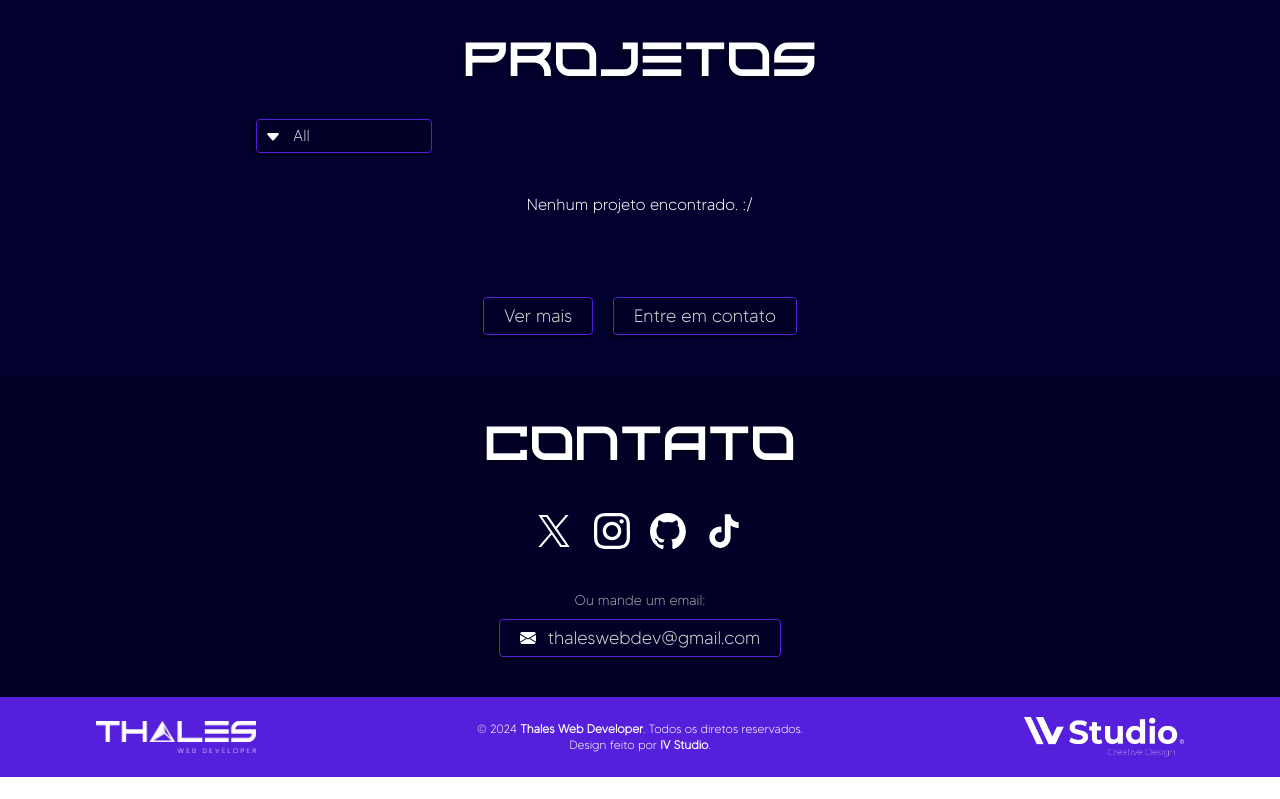
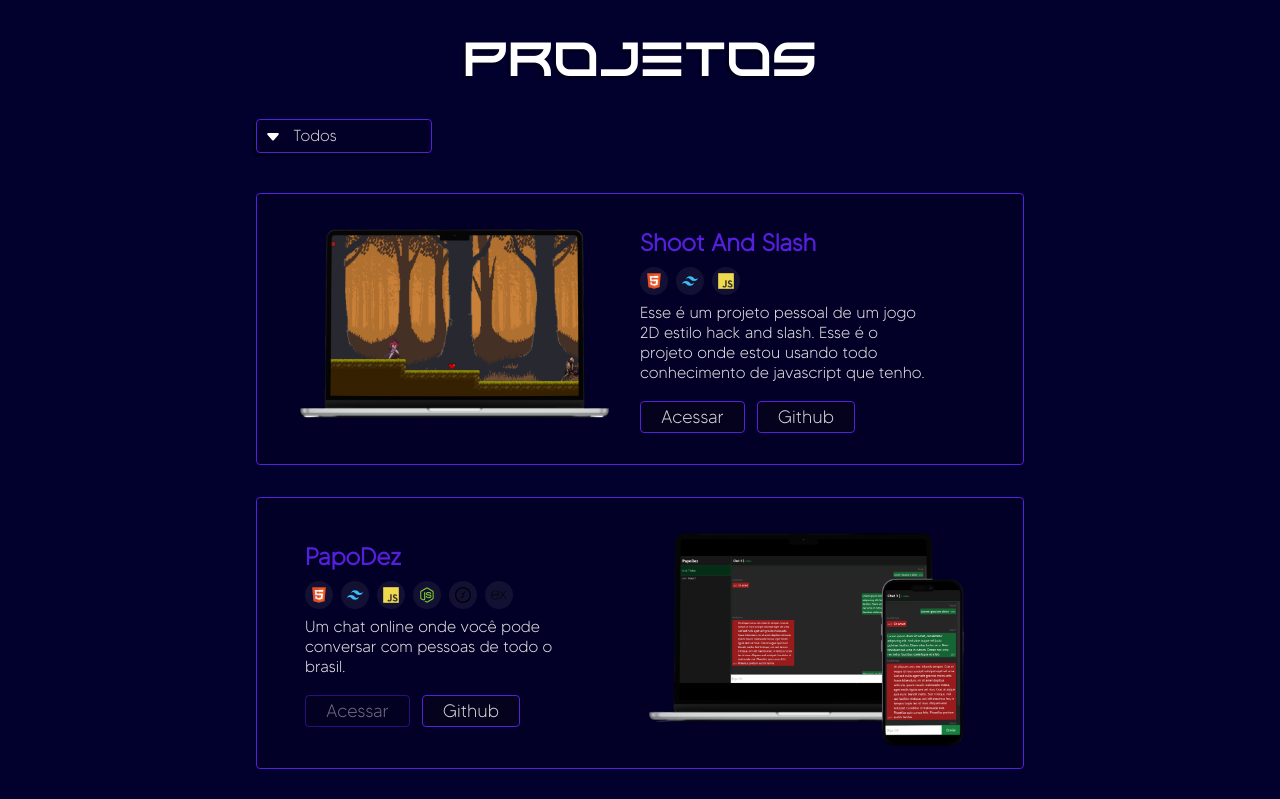
Before and after one commit to thalesmariiano/thalesdeveloper.com.br, a Vue app: page / in a window 1280 px wide. Shown: the part 1780-2579 px from the top of the page. Before the commit the page ends 2557 px from the top, so only its background shows below. Built offline with nearby package versions, Linux system fonts and the light colour scheme.

Commit message:
Project section style updated && fixes

```diff
--- a/src/components/ProjetoCard.vue
+++ b/src/components/ProjetoCard.vue
@@ -1,18 +1,18 @@
 <template>
 	<div :class="card_class">
 		<div class="w-full">
-			<img class="mx-auto w-72 md:w-80" :src="project.image" :alt="project.name">
+			<img class="mx-auto w-72 md:w-80" :src="`/src/assets/banners/${project.image}.png`" :alt="project.name">
 		</div>
 		<div class="w-full md:text-left space-y-5">
 			<div class="md:text-left mx-auto md:mx-0 space-y-2 w-3/4 md:w-4/5">
 				<h2 class="font-bold font-madeTommy text-2xl text-myPurple-400">{{ project.name }}</h2>
-				<ul class="flex gap-x-2 justify-center md:justify-start items-center">
+				<ul class="w-56 flex gap-x-2 justify-center md:justify-start items-center">
 					<li
-						v-for="category in project.categorys"
+						v-for="lang in project.langs"
 						:key="project.id"
-						class="text-neutral-300 font-madeTommy text-xs bg-neutral-700/50 px-2 rounded-md"
+						class="bg-neutral-400/10 p-1.5 rounded-full"
 					>
-						{{ category }}
+						<img class="w-4" :src="`/src/assets/icons/langs/${lang}.svg`" :title="lang" :alt="lang">
 					</li>
 				</ul>
 				<p class="text-neutral-200 font-madeTommy leading-5">
@@ -28,7 +28,8 @@
 </template>
 
 <script setup>
-	const { project } = defineProps({project: null})
+	const { project } = defineProps(['project'])
+	// project.image = new URL('/src/assets/banners/'+project.image, import.meta.url)
 
 	const card_class = project.id % 2 ? 'card card-normal' : 'card card-reverse'
 	const link_class = project.link ? 'project-button' : 'project-button-desactived'
--- a/src/components/ProjetosSection.vue
+++ b/src/components/ProjetosSection.vue
@@ -5,13 +5,12 @@
 	import projectsData from "../assets/data/projectsData.json"
 
 	const projects = ref([])
-	const projectCategory = ref('')
 
 	function setFilter(filter){
 		projects.value = projectsData.filter(p => p.categorys.find(c => c === filter))
 	}
 
-	setFilter('All')
+	setFilter('Todos')
 </script>
 
 
@@ -29,7 +28,7 @@
 				</div>
 			</div>
 
-			<p v-if="!projects.length" class="font-madeTommy text-white">Nenhum projeto encontrado. :/</p>
+			<p v-if="!projects.length" class="font-madeTommy text-white">Nenhum projeto encontrado./</p>
 
 			<div class="flex flex-col gap-y-8 justify-center items-center">
 				<TransitionGroup name="projects">
--- a/src/components/SelectInput.vue
+++ b/src/components/SelectInput.vue
@@ -2,7 +2,7 @@
 	<div class="w-44 bg-myPurple-800 rounded border border-myPurple-400 shadow-button transition-all relative z-40">
 		<button @click="openSelect" class="w-full h-full flex px-2 py-1 gap-x-3 items-center cursor-pointer">
 			<img ref="caretIcon" class="mt-0.5 transition-all duration-300" src="@/assets/icons/caret-down-fill.svg">
-			<p ref="selectText" class="font-madeTommy text-neutral-300">All</p>
+			<p ref="selectText" class="font-madeTommy text-neutral-300">Todos</p>
 		</button>
 
 		<Transition
@@ -13,14 +13,14 @@
 				<ul>
 					<li class="text-neutral-300 font-madeTommy text-left border-t border-myPurple-400">
 						<label class="flex items-center gap-x-2 p-1 cursor-pointer hover:bg-myPurple-400/30 pl-2">
-							<input class="accent-myPurple-400" @click="radioClick" type="radio" name="select-filter" value="All" checked>
-							All
+							<input class="accent-myPurple-400" @click="radioClick" type="radio" name="select-filter" value="Todos" checked>
+							Todos
 						</label>
 					</li>
 					<li class="text-neutral-300 font-madeTommy text-left border-t border-myPurple-400">
 						<label class="flex items-center gap-x-2 p-1 cursor-pointer hover:bg-myPurple-400/30 pl-2">
-							<input class="accent-myPurple-400" @click="radioClick" type="radio" name="select-filter" value="Personal">
-							Personal
+							<input class="accent-myPurple-400" @click="radioClick" type="radio" name="select-filter" value="Pessoal">
+							Pessoal
 						</label>
 					</li>
 					<li class="text-neutral-300 font-madeTommy text-left border-t border-myPurple-400">
@@ -49,8 +49,8 @@
 					</li>
 					<li class="text-neutral-300 font-madeTommy text-left border-t border-myPurple-400">
 						<label class="flex items-center gap-x-2 p-1 cursor-pointer hover:bg-myPurple-400/30 pl-2">
-							<input class="accent-myPurple-400" @click="radioClick" type="radio" name="select-filter" value="Study">
-							Study
+							<input class="accent-myPurple-400" @click="radioClick" type="radio" name="select-filter" value="Estudo">
+							Estudo
 						</label>
 					</li>
 				</ul>
```
